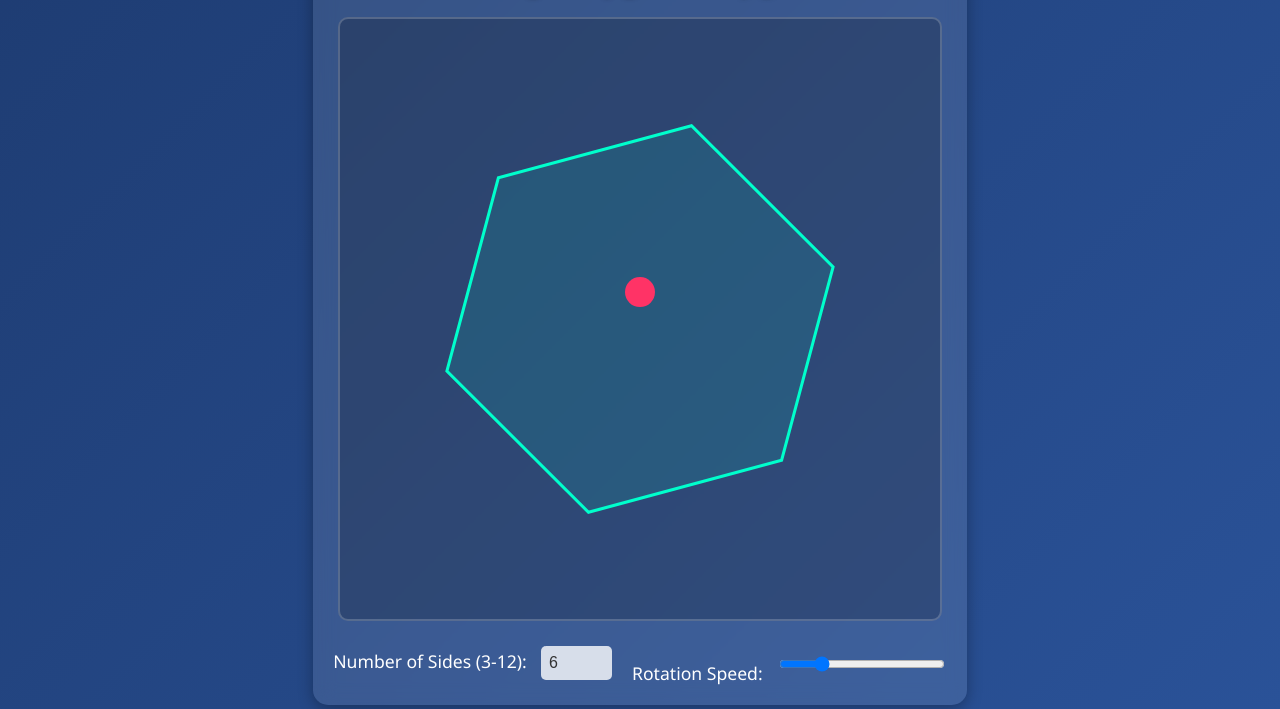
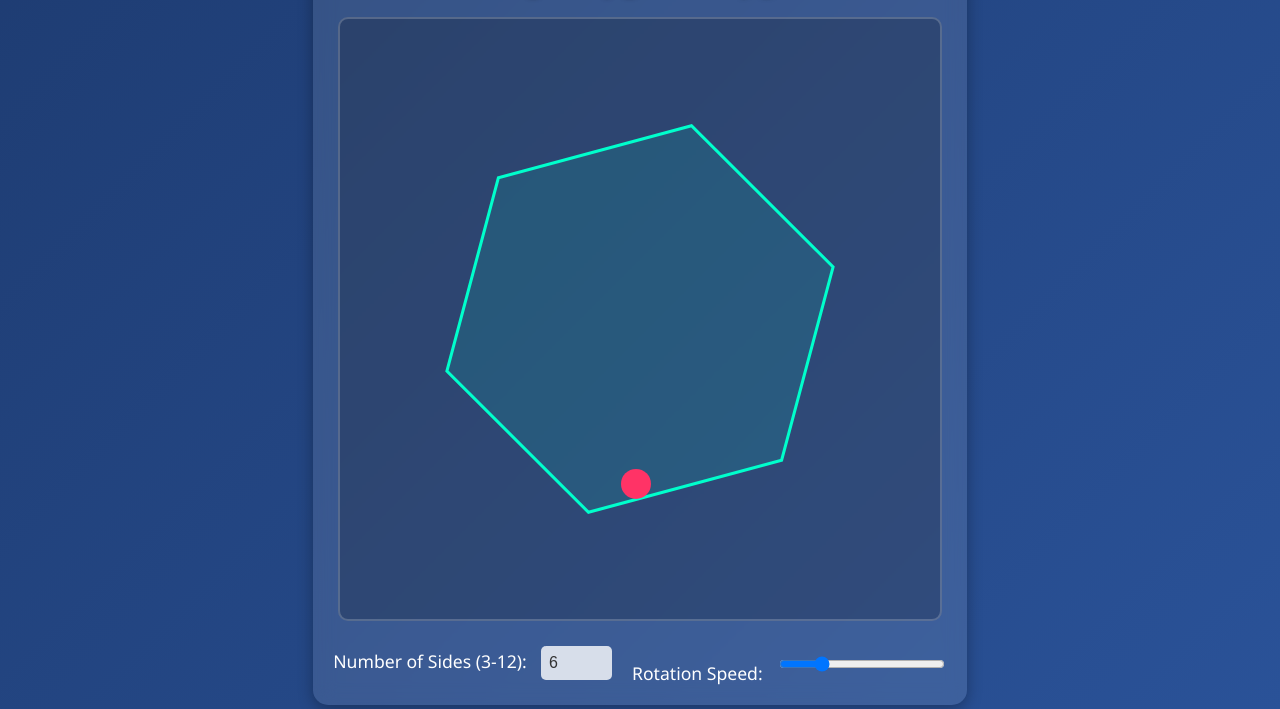
Before and after one commit to bidrah/bidrah.github.io, a plain HTML site: page index.html in a window 1280 px wide. Shown: the part 91-800 px from the top of the page. Drawn offline with Linux system fonts and the light colour scheme.

Commit message:
Update index.html

```diff
--- a/index.html
+++ b/index.html
@@ -97,7 +97,7 @@
             vy: 0,
             mass: 1
         };
-        const gravity = 0.1;
+        const gravity = 0.38;
         const friction = 0.59;
 
         function drawPolygon() {
```
